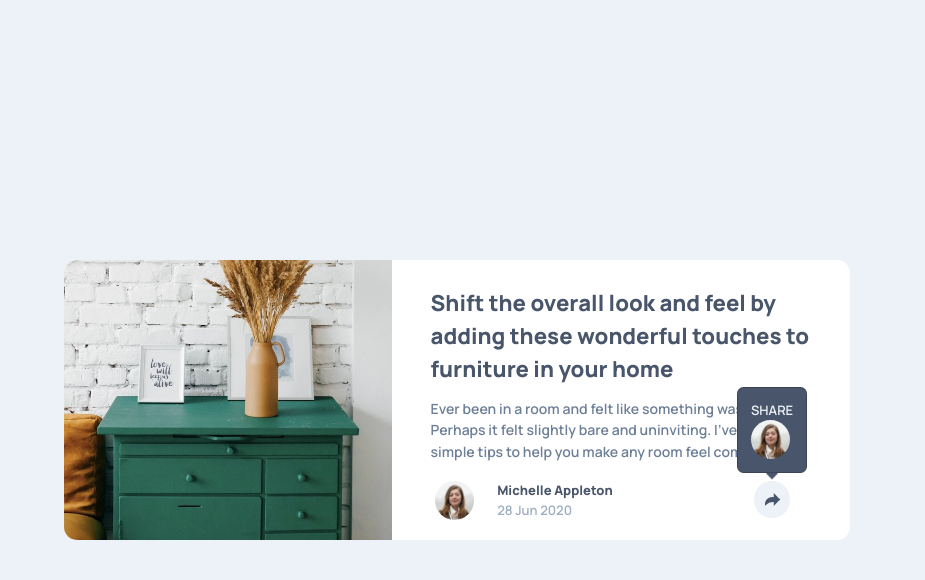
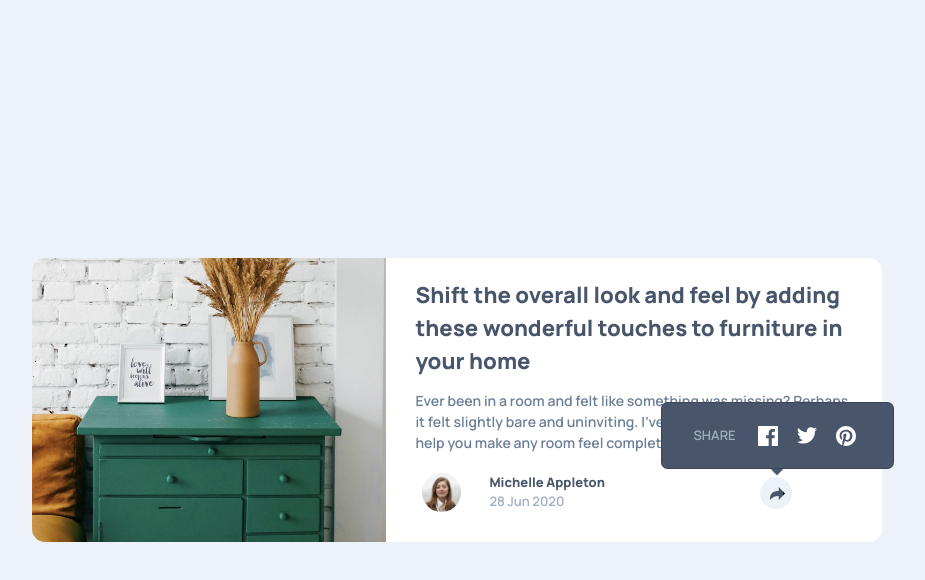
Before and after one commit to JesusMurguia/article-preview-component-master, a plain HTML site: page index.html in a window 1280 px wide. Both pictures are taken after a click on the button 955 px from the left and 499 px from the top of the page. Shown: the whole page, without its empty margins (183-1108 px from the left). Drawn offline with nearby package versions, Linux system fonts and the light colour scheme.

Commit message:
yeaskdfczx

```diff
--- a/css/style.css
+++ b/css/style.css
@@ -21,10 +21,8 @@ body{
 .container{
     background: white;
     border-radius: 1rem;
-
-    width: 25rem;
+    max-width: 25rem;
     height: auto;
-    padding-bottom: 1.5rem;
 }
 
 #drawer-img-col{
@@ -35,9 +33,6 @@ body{
     border-radius: 1rem 1rem 0 0;
 }
 
-#content-col{
-    padding: 2.5rem 2.5rem 0 2.5rem !important;
-}
 
 
 .title{
@@ -46,14 +41,16 @@ body{
     font-weight: 800;
     color: var(--very-dark-grayish-blue);
     text-align: left;
+    padding: 1.5rem 1.5rem  0 1.5rem ;
     margin-bottom: 1rem;
 }
 
 .subtitle{
     color: var(--desaturated-dark-blue);
     font-weight: 600;
-    font-size: 1rem;
+    font-size: 1.02rem;
     text-align: left;
+    padding: 0 1.5rem;
     margin-bottom: 3rem;
 }
 
@@ -65,21 +62,30 @@ body{
 }
 
 .share-button{
-    width: 2.8rem;
-    height: 2.8rem;
-    background-color: var(--very-dark-grayish-blue);
+    width: 2.5rem;
+    height: 2.5rem;
+    background-color: var(--light-grayish-blue);
     -webkit-mask: url("../images/icon-share.svg") no-repeat center;
     mask: url("../images/icon-share.svg") no-repeat center;
     object-fit: scale-down;
     cursor: pointer;
+    display: none;
 }
 
 .share-background{
     display: flex;
-    width: 2.8rem;
-    height: 2.8rem;
-    background: var(--light-grayish-blue);
+    width: 2.5rem;
+    height: 2.5rem;
+    background: var(--desaturated-dark-blue);
     border-radius: 50%;
+    display: none;
+    justify-content: space-evenly;
+    margin-top: 4px;
+    margin-left: -29px;
+}
+
+.share-row{
+    justify-content: space-evenly;
 }
 
 .author-info{
@@ -117,15 +123,81 @@ body{
     border-top-color: var(--very-dark-grayish-blue)!important;
 }
 
+.author-info{
+    padding: 0 2rem 2rem 2rem;
+    border-radius: 0 0 1rem 1rem;
+}
+
+.facebook-button{
+    width: 3rem;
+    height: 3rem;
+    content: url("../images/icon-facebook.svg");
+    object-fit: scale-down;
+    cursor: pointer;
+}
+
+.twitter-button{
+    width: 3rem;
+    height: 3rem;
+    content: url("../images/icon-twitter.svg");
+    object-fit: scale-down;
+    cursor: pointer;
+}
+
+.pinterest-button{
+    width: 3rem;
+    height: 3rem;
+    content: url("../images/icon-pinterest.svg");
+    object-fit: scale-down;
+    cursor: pointer;
+}
+
+.share-text{
+    display: flex;
+    color: var(--grayish-blue);
+    align-items: center;
+
+}
+.popover{
+    width: fit-content;
+}
+
+.share-button-mobile{
+    width: 3rem;
+    height: 3rem;
+    background-color: var(--light-grayish-blue);
+    content: url("../images/icon-share.svg");
+    cursor: pointer;
+    object-fit: scale-down;
+    display: flex;
+    align-items: center;
+    border-radius: 50%;
+}
+
+.author-info-mobile-active-state{
+    background-color: var(--very-dark-grayish-blue);
+    padding: 1rem 2rem 1rem 2rem;
+    border-radius:  0 0 1rem 1rem;
+    display: none;
+}
+
+.author-info-desktop-active-state{
+    background-color: var(--very-dark-grayish-blue);
+    padding-left: 1rem;
+    padding-right: 1rem;
+}
+
 @media screen and (min-width: 992px){
     .container{
-        width: 786px;
-        height: 280px;
+        width: 100%;
+        height: auto;
+        padding-bottom: 0;
+        max-width: 850px;
     }
 
     .drawer-img{
         border-radius: 1rem 0 0 1rem;
-        height: 280px;
+        height: auto;
 
         object-fit: cover
     }
@@ -140,10 +212,38 @@ body{
         margin-bottom: 1.5rem;
     }
 
-    #content-col{
-        padding: 2rem 3rem 0 3rem !important;
+    .author-info{
+        padding: 0 2rem 0rem 2rem;
+    }
+
+    .share-background{
+        display: flex;
+    }
+
+    .share-button{
+        display: flex;
+    }
+
+    .share-button-mobile{
+        display: none;
+    }
+
+    .author-info-mobile-active-state{
+        display: none!important;
     }
     .author-info{
-        padding: 0;
+        display: block!important;
+    }
+
+    .share-button{
+        background-color: var(--very-dark-grayish-blue);
+    }
+
+    .share-background{
+        background: var(--light-grayish-blue);
+    }
+
+    .title{
+        padding: 1.5rem 1.5rem  0 1.5rem ;
     }
 }
--- a/index.html
+++ b/index.html
@@ -16,21 +16,27 @@
   <title>Frontend Mentor | Article preview component</title>
 </head>
 <body>
-
  <main class="container">
     <div class="row">
         <div id="drawer-img-col" class="col-lg-5">
           <img src="./images/drawers.jpg" alt="Drawers" class="img-fluid drawer-img">
         </div>
         <div id="content-col" class="col-lg-7">
+          <div class="row">
+            <div class="col-12">
               <h1 class="title">Shift the overall look and feel by adding these wonderful
                 touches to furniture in your home</h1>
+            </div>
+            <div class="col-12">
               <p class="subtitle">
                 Ever been in a room and felt like something was missing? Perhaps
                 it felt slightly bare and uninviting. I’ve got some simple tips
                 to help you make any room feel complete.
               </p>
-          <div class="row author-info">
+            </div>
+            <!-- normal -->
+            <div id="normal-author-info" class="col-12 author-info">
+              <div class="row ">
                 <div class="col-2 d-flex justify-content-center">
                   <div class="michelle-avatar"></div>
                 </div>
@@ -39,10 +45,27 @@
                   <div class="date">28 Jun 2020</div>
                 </div>
                 <div class="col-2 share-background">
-              <button id="pop" type="button" class="share-button" data-bs-container="body" data-bs-toggle="popover" data-bs-placement="top" data-bs-content="Top popover">
-                <a href="#" id="meddelanden" data-title="Meddelanden" data-toggle="clickover"
+                  <button  type="button" class="share-button" data-bs-container="body" data-bs-toggle="popover" data-bs-placement="top" data-bs-content="Top popover">
+                    <a href="#"  data-title="Meddelanden" data-toggle="clickover"
                     data-placement="right"><i class="icon-globe"></i></a>
                   </button>
+                </div>
+                <div id="mobile-share-button" class="share-button-mobile"></div>
+              </div>
+            </div>
+            <!-- mobile active state -->
+            <div id="active-author-info" class="col-12 author-info-mobile-active-state">
+              <div class="row share-row">
+                <div class="col-2 share-text">SHARE</div>
+                <div class="col-7 d-flex">
+                  <div class="facebook-button"></div>
+                  <div class="twitter-button"></div>
+                  <div class="pinterest-button"></div>
+                </div>
+                <div class="col-3 share-background d-flex">
+                  <button id="mobile-share-button-active" type="button" class="share-button d-flex">
+                  </button>
+                </div>
               </div>
             </div>
         </div>
--- a/js/index.js
+++ b/js/index.js
@@ -1,7 +1,22 @@
 $(document).ready(function(){
-    var elem = '<span>SHARE</span><div class="michelle-avatar"></div>';
-
-
+    var elem = '<div id="active-desktop-author-info" class="col-12 author-info-desktop-active-state"> <div class="row share-row"> <div class="col-3 share-text">SHARE</div> <div class="col-8 d-flex"> <div class="facebook-button"></div> <div class="twitter-button"></div> <div class="pinterest-button"></div> </div> </div> </div>';
     $('[data-bs-toggle="popover"]').popover({animation:true, content:elem, html:true});
 
+    var normalAuthorInfo = document.getElementById('normal-author-info');
+    var activeAuthorInfo = document.getElementById('active-author-info');
+    var normalButton = document.getElementById('mobile-share-button');
+
+    var activeButton = document.getElementById('mobile-share-button-active');
+    normalButton.addEventListener('click', function(e) {
+        e.preventDefault();
+            normalAuthorInfo.style.display = 'none';
+            activeAuthorInfo.style.display = 'block';
+        });
+
+    activeButton.addEventListener('click', function(e) {
+        e.preventDefault();
+            normalAuthorInfo.style.display = 'block';
+            activeAuthorInfo.style.display = 'none';
+        });
+
   });
```
Lines whose indentation alone changed are shown as unchanged.
